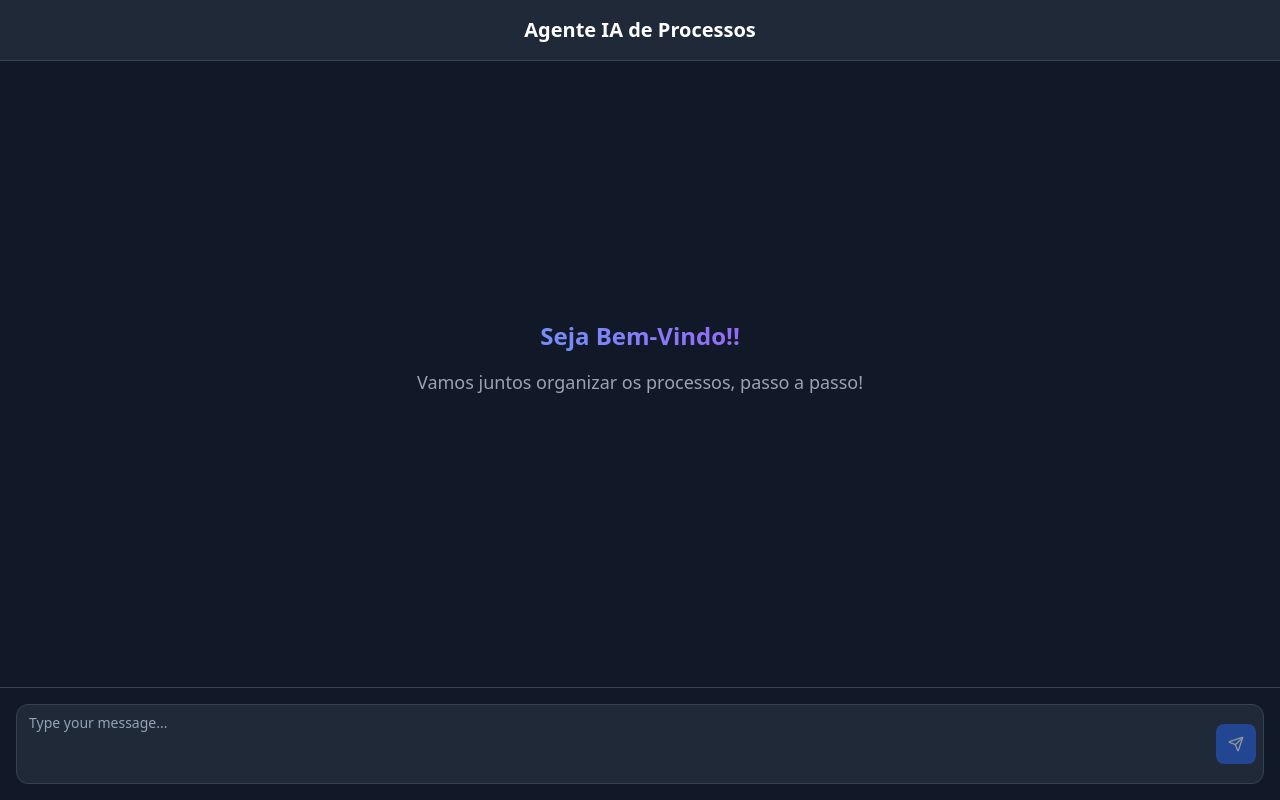
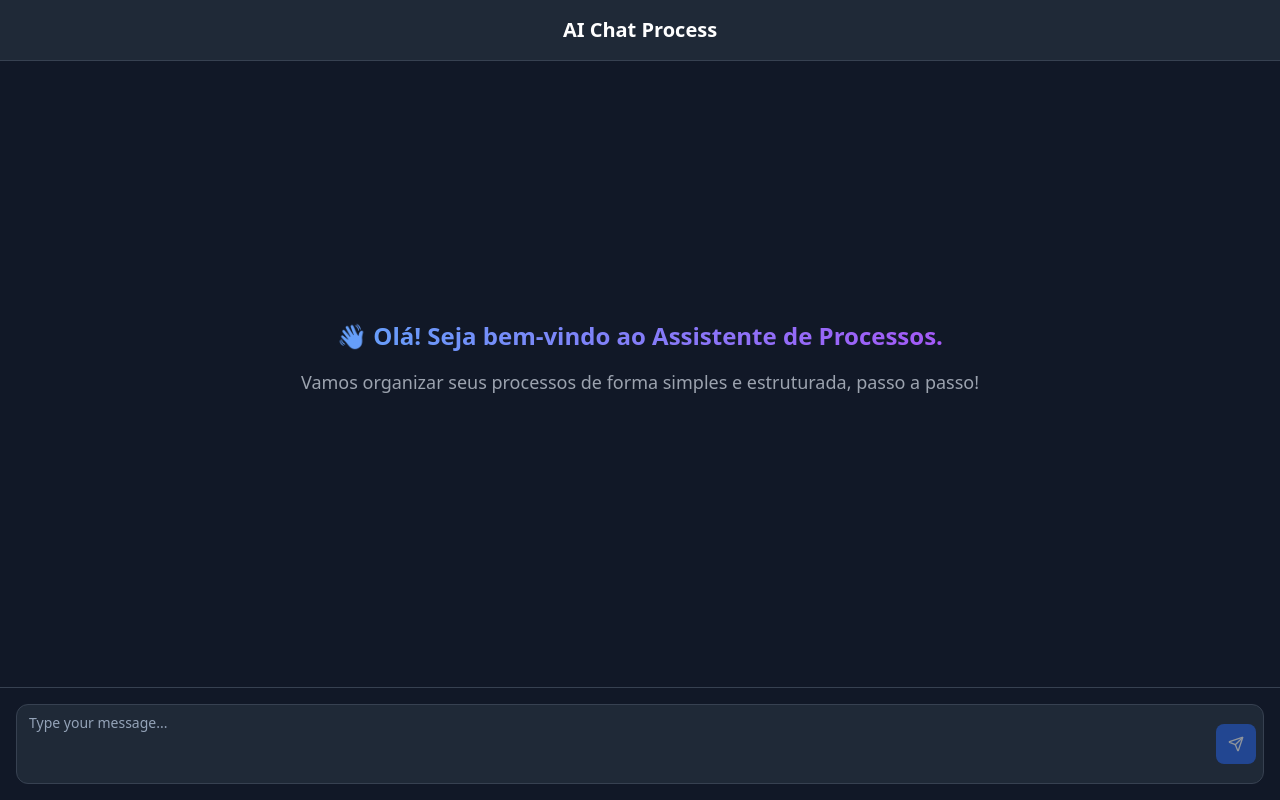
Before and after one commit to luizfjunior/sentinela.chat, a React (Vite) app: page / in a window 1280 px wide. Built offline with nearby package versions, Linux system fonts and the light colour scheme.

Commit message:
Visual edit in Lovable
Edited UI in Lovable

```diff
--- a/src/pages/Index.tsx
+++ b/src/pages/Index.tsx
@@ -62,15 +62,15 @@ const Index = () => {
   return <div className="flex flex-col h-screen bg-gray-900 text-white">
       {/* Header */}
       <header className="bg-gray-800 p-4 border-b border-gray-700">
-        <h1 className="text-xl font-semibold text-center">Agente IA de Processos</h1>
+        <h1 className="text-xl font-semibold text-center">AI  Chat  Process</h1>
       </header>
 
       {/* Chat Messages */}
       <div className="flex-1 overflow-y-auto p-4 space-y-4">
         {messages.length === 0 ? <div className="flex items-center justify-center h-full">
             <div className="text-center space-y-4">
-              <h2 className="font-bold bg-gradient-to-r from-blue-400 to-purple-500 bg-clip-text text-transparent text-2xl">Seja Bem-Vindo!!</h2>
-              <p className="text-gray-400 text-lg">Vamos juntos organizar os processos, passo a passo!</p>
+              <h2 className="font-bold bg-gradient-to-r from-blue-400 to-purple-500 bg-clip-text text-transparent text-2xl">👋 Olá! Seja bem-vindo ao Assistente de Processos.</h2>
+              <p className="text-gray-400 text-lg">Vamos organizar seus processos de forma simples e estruturada, passo a passo! </p>
             </div>
           </div> : messages.map(message => <ChatMessage key={message.id} message={message} />)}
         {loading && <div className="flex items-center space-x-2">
```
